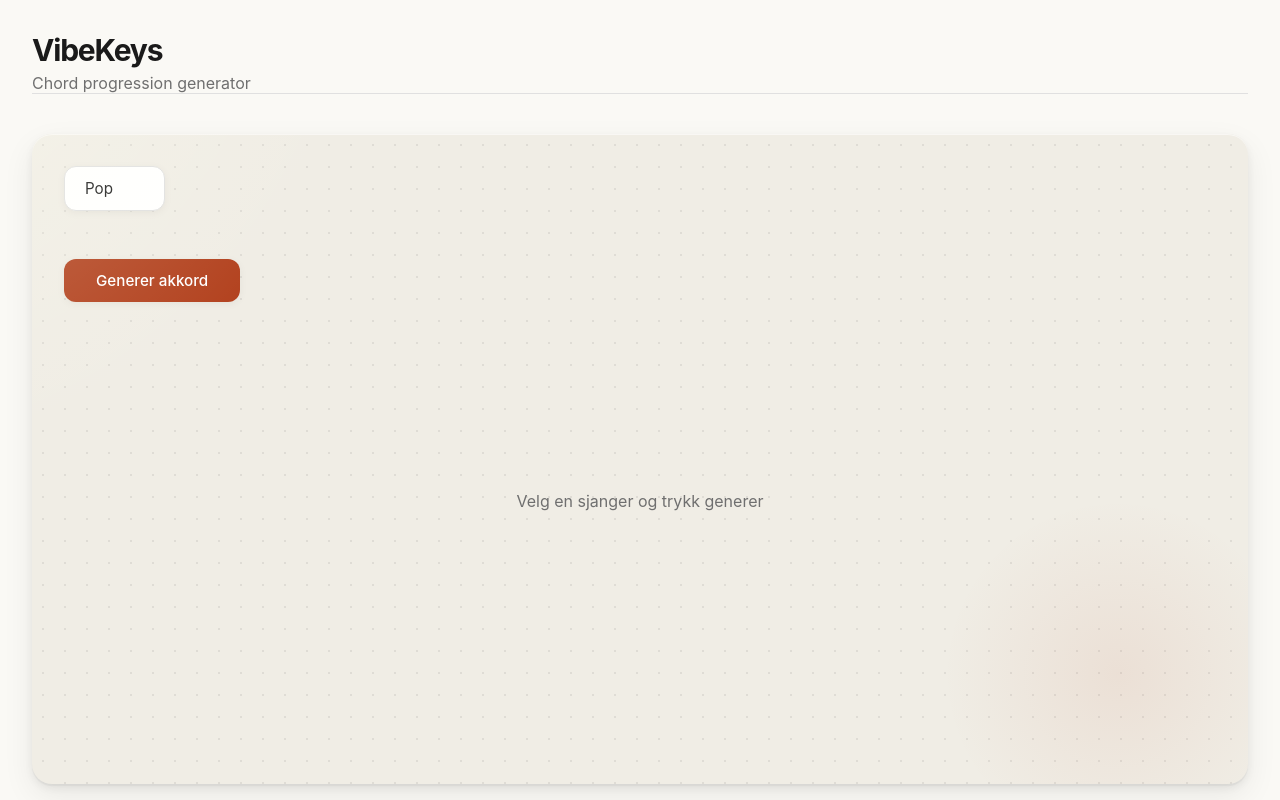
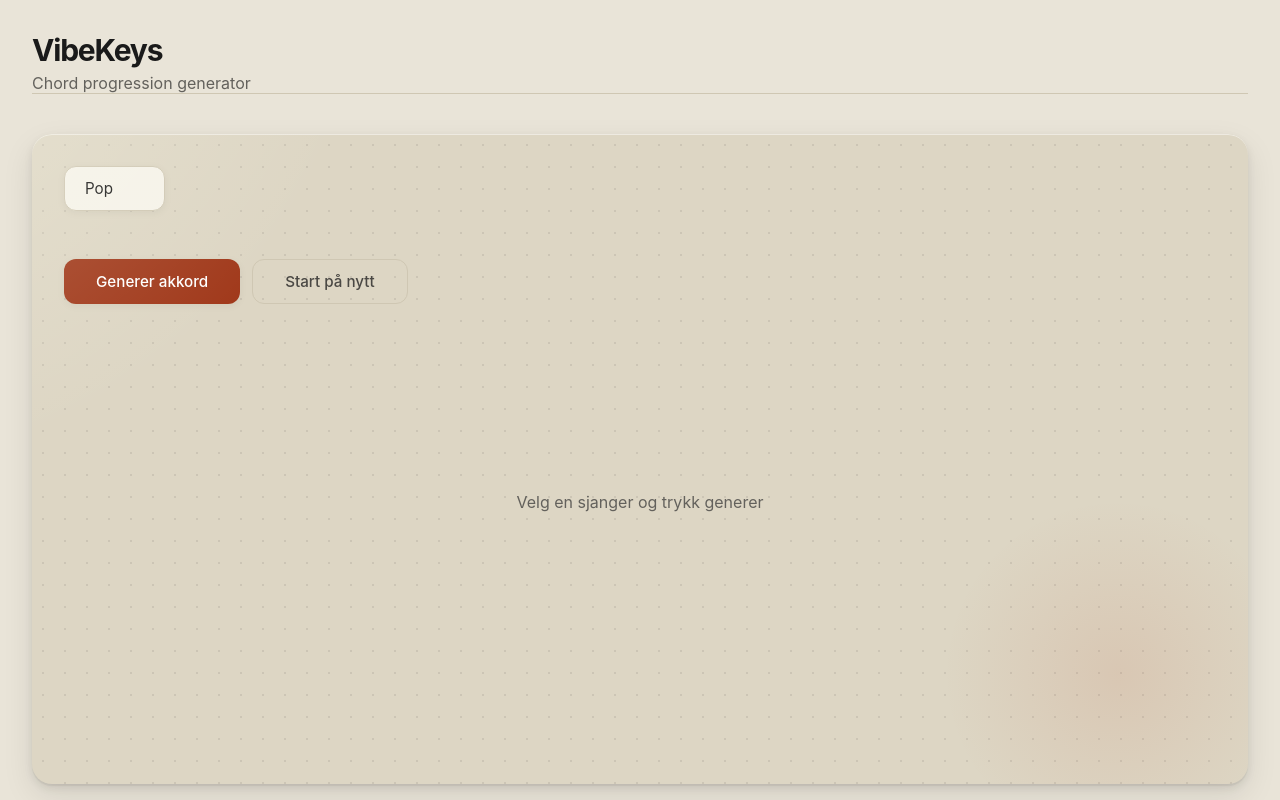
Before and after one commit to SondreHaugom/VibeKeys, a SvelteKit app: page / in a window 1280 px wide. Built offline with nearby package versions, Linux system fonts and the light colour scheme.

Commit message:
La til litt funksjonalitet for å starte siden på nytt og litt genrelt med grensesnitte og farger

```diff
--- a/src/routes/+page.svelte
+++ b/src/routes/+page.svelte
@@ -4,6 +4,12 @@ import { chordsByGenre } from '$lib/chords.js'
 
 let selectedGenre = $state("Pop")
 let currentChords = $state([])
+let refrech_btn = $state()
+
+const restartSite = () => {
+    window.location.reload();
+}
+
 
 const generateChord = () => {
     const chords = chordsByGenre[selectedGenre] ?? [];
@@ -38,6 +44,7 @@ const generateChord = () => {
 
         <div class="controls">
             <button class="send_btn" type="button" onclick={generateChord}>Generer akkord</button>
+            <button class="refrech_btn" type="button" onclick={restartSite}>Start på nytt</button>
         </div>
 
         <div class="chord_display">
@@ -64,7 +71,7 @@ const generateChord = () => {
 
     :global(body) {
         margin: 0;
-        background: #faf9f5;
+        background: #e9e4d8;
         min-height: 100vh;
         font-family: Inter, system-ui, -apple-system, sans-serif;
         -webkit-font-smoothing: antialiased;
@@ -79,7 +86,7 @@ const generateChord = () => {
 
     header {
         margin-bottom: 3rem;
-        border-bottom: 1px solid #E0E0E0; /* Samme farge som i Figma */
+        border-bottom: 1px solid #cfc7b3; /* Samme farge som i Figma, litt mørkere */
         width: 100%;
         margin: 16px 0; /* Juster avstand over/under linjen */
     }
@@ -94,7 +101,7 @@ const generateChord = () => {
 
     .subtitle {
         font-size: 1rem;
-        color: #6F6F6F;
+        color: #63615c;
         margin: 0;
     }
 
@@ -102,8 +109,8 @@ const generateChord = () => {
         flex: 1;
         margin-top: 1.5rem;
         border-radius: 20px;
-        background-color: #f0ede5;
-        background-image: radial-gradient(circle, rgba(0, 0, 0, 0.07) 1px, transparent 1px);
+        background-color: #ddd6c4;
+        background-image: radial-gradient(circle, rgba(0, 0, 0, 0.08) 1px, transparent 1px);
         background-size: 22px 22px;
         position: relative;
         overflow: hidden;
@@ -111,10 +118,10 @@ const generateChord = () => {
         flex-direction: column;
         padding: 2rem;
         box-shadow:
-            0 2px 1px rgba(0,0,0,0.04),
-            0 4px 8px rgba(0,0,0,0.06),
-            0 12px 32px rgba(0,0,0,0.07),
-            inset 0 1px 0 rgba(255,255,255,0.6);
+            0 2px 1px rgba(0,0,0,0.05),
+            0 4px 8px rgba(0,0,0,0.08),
+            0 12px 32px rgba(0,0,0,0.09),
+            inset 0 1px 0 rgba(255,255,255,0.5);
     }
 
     /* Diagonal lysinnfall fra øverst til venstre */
@@ -125,7 +132,7 @@ const generateChord = () => {
         left: -200px;
         width: 700px;
         height: 700px;
-        background: radial-gradient(ellipse at top left, rgba(255, 255, 240, 0.45) 0%, transparent 55%);
+        background: radial-gradient(ellipse at top left, rgba(255, 255, 240, 0.4) 0%, transparent 55%);
         pointer-events: none;
     }
 
@@ -138,7 +145,7 @@ const generateChord = () => {
         width: 380px;
         height: 380px;
         border-radius: 50%;
-        background: radial-gradient(circle, rgba(179, 67, 32, 0.08) 0%, transparent 65%);
+        background: radial-gradient(circle, rgba(179, 67, 32, 0.1) 0%, transparent 65%);
         pointer-events: none;
     }
 
@@ -150,9 +157,9 @@ const generateChord = () => {
 
     .genres {
         padding: 0.75rem 1.25rem;
-        border: 1px solid #E0E0E0;
+        border: 1px solid #cfc7b3;
         border-radius: 12px;
-        background: #FFFFFF;
+        background: #f5f2e9;
         color: #1A1A1A;
         font-size: 0.95rem;
         font-family: inherit;
@@ -169,7 +176,7 @@ const generateChord = () => {
 
     .send_btn {
         padding: 0.75rem 2rem;
-        background: #b34320;
+        background: #a13a1c;
         color: #ffffff;
         border: none;
         border-radius: 12px;
@@ -182,11 +189,33 @@ const generateChord = () => {
     }
 
     .send_btn:hover {
-        background: #e87a30;
+        background: #b34320;
     }
 
     .send_btn:active {
-        background: #d06a20;
+        background: #8f3418;
+    }
+
+    .refrech_btn {
+        padding: 0.75rem 2rem;
+        background: transparent;
+        color: #4a4844;
+        border: 1px solid #cfc7b3;
+        border-radius: 12px;
+        font-size: 0.95rem;
+        font-weight: 500;
+        font-family: inherit;
+        cursor: pointer;
+        transition: background 0.12s, border-color 0.12s;
+    }
+
+    .refrech_btn:hover {
+        background: #f5f2e9;
+        border-color: #b8af98;
+    }
+
+    .refrech_btn:active {
+        background: #e9e4d8;
     }
 
     .chord_display {
@@ -198,7 +227,7 @@ const generateChord = () => {
     }
 
     .placeholder {
-        color: #6F6F6F;
+        color: #63615c;
         font-size: 1rem;
         margin: 0;
     }
@@ -211,8 +240,8 @@ const generateChord = () => {
     }
 
     .chord_card {
-        background: #FFFFFF;
-        border: 1px solid #E0E0E0;
+        background: #f5f2e9;
+        border: 1px solid #cfc7b3;
         border-radius: 20px;
         padding: 2.5rem 2rem;
         display: flex;
@@ -220,12 +249,12 @@ const generateChord = () => {
         align-items: center;
         gap: 0.5rem;
         min-width: 120px;
-        box-shadow: 0 2px 8px rgba(0, 0, 0, 0.05);
+        box-shadow: 0 2px 8px rgba(0, 0, 0, 0.06);
     }
 
     .step {
         font-size: 0.7rem;
-        color: #8E8E8E;
+        color: #7a7770;
         font-weight: 500;
         letter-spacing: 0.08em;
         text-transform: uppercase;
@@ -234,7 +263,7 @@ const generateChord = () => {
     .chord_name {
         font-size: 2rem;
         font-weight: 700;
-        color: #706e6e;
+        color: #4a4844;
         letter-spacing: -0.03em;
         line-height: 1;
     }
```
